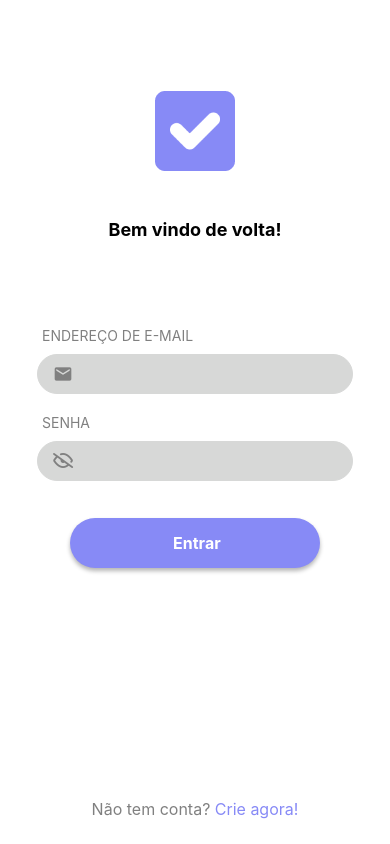
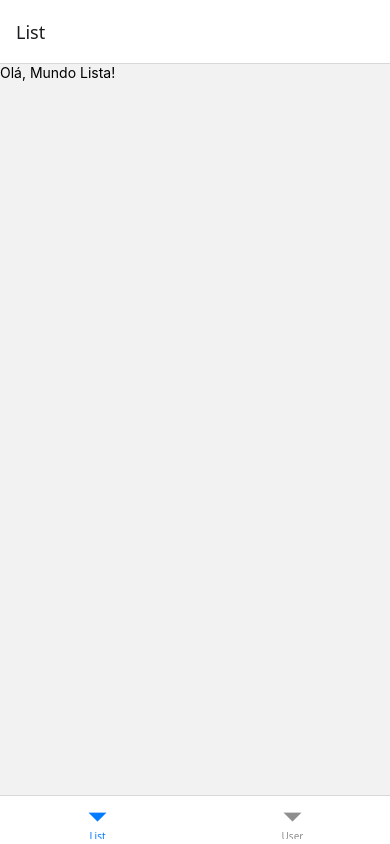
Before and after one commit to Isadora1003/MinhaLista, a React Native app: screen /BottomRoutes in a window 390 px wide. Built offline with nearby package versions, Linux system fonts and the light colour scheme.

Commit message:
Criacao de rotas, paginas novas, baixando extensoes para segunda tela, finalmente fazendo a transição da primeira tela para a segunda

```diff
--- a/App.tsx
+++ b/App.tsx
@@ -1,18 +1,18 @@
-import { StatusBar } from 'expo-status-bar';
-import { StyleSheet, Text, View } from 'react-native';
-import Login from './src/pages/login';
+import './gesture-handler';
+import { StyleSheet } from 'react-native';
+import Routes from './src/routes/index.routes';
+import {NavigationContainer} from '@react-navigation/native'
 
 export default function App() {
   return (
-    <Login />
+    <NavigationContainer>
+      <Routes />
+    </NavigationContainer>
   );
 }
 
 const styles = StyleSheet.create({
   container: {
-    flex: 1,
-    backgroundColor: '#fff',
-    alignItems: 'center',
-    justifyContent: 'center',
-  },
+    flex: 1
+  }
 });
--- /dev/null
+++ b/gesture-handler.native.js
@@ -0,0 +1 @@
+import "react-native-gesture-handler"
--- /dev/null
+++ b/src/pages/list/index.tsx
@@ -0,0 +1,10 @@
+import React from "react";
+import { Text } from "react-native";
+
+export default function List () {
+    return (
+        <Text>
+            Olá, Mundo Lista!
+        </Text>
+    )
+}
--- /dev/null
+++ b/src/pages/list/styles.ts
@@ -0,0 +1,6 @@
+import { StyleSheet, Dimensions } from "react-native";
+import { themas } from "../../global/themes";
+
+export const style = StyleSheet.create ({
+
+})
--- a/src/pages/login/index.tsx
+++ b/src/pages/login/index.tsx
@@ -6,8 +6,13 @@
 import { themas } from "../../global/themes";
 import { Input } from "../../components/input";
 import { Button } from "../../components/Button";
+import {useNavigation, NavigationProp} from '@react-navigation/native'
+import BottomRoutes from "../../routes/bottom.routes";
 
 export default function Login() {
+
+    const navigation = useNavigation<NavigationProp<any>>();
+
     const [email, setEmail] = useState('');
     const [password, setPassword] = useState('');
     const [showPassword, setShowPassword] = useState(true);
@@ -20,6 +25,10 @@
                 return Alert.alert('Atenção', 'Informe os campos obrigatórios!');
             }
 
+            navigation.navigate("BottomRoutes")
+
+            console.log("Logou !!!!!!!!!!!!!!!!!!!!!!!");
+
             setTimeout(() => {
                 if (email == 'isadora@gmail.com' && password == '12345678') {
                     Alert.alert('Logado com sucesso!');
@@ -30,6 +39,8 @@
             }, 3000)
         } catch(error) {
             console.log(error);
+        } finally {
+            setLoading(false);
         }
     }
 
--- /dev/null
+++ b/src/pages/user/index.tsx
@@ -0,0 +1,11 @@
+import React from "react";
+
+import { Text } from "react-native";
+
+export default function User () {
+    return (
+        <Text>
+            Olá, Mundo User!
+        </Text>
+    )
+}
--- /dev/null
+++ b/src/pages/user/styles.ts
@@ -0,0 +1,6 @@
+import { StyleSheet, Dimensions } from "react-native";
+import { themas } from "../../global/themes";
+
+export const style = StyleSheet.create({
+
+})
--- /dev/null
+++ b/src/routes/bottom.routes.tsx
@@ -0,0 +1,14 @@
+import { createBottomTabNavigator } from "@react-navigation/bottom-tabs";
+import List from "../pages/list";
+import User from "../pages/user";
+
+const Tab = createBottomTabNavigator();
+
+export default function BottomRoutes() {
+    return(
+        <Tab.Navigator>
+            <Tab.Screen name="List" component={List} />
+            <Tab.Screen name="User" component={User} />
+        </Tab.Navigator>
+    )
+}
--- /dev/null
+++ b/src/routes/index.routes.tsx
@@ -0,0 +1,15 @@
+import React from "react";
+import { createStackNavigator } from "@react-navigation/stack";
+import Login from "../pages/login";
+import BottomRoutes from "./bottom.routes";
+
+export default function Routes() {
+    const Stack = createStackNavigator()
+
+    return (
+        <Stack.Navigator initialRouteName="Login" screenOptions={{headerShown: false, cardStyle: {backgroundColor: "#FFF"}}}>
+            <Stack.Screen name="Login" component={Login} />
+            <Stack.Screen name="BottomRoutes" component={BottomRoutes} />
+        </Stack.Navigator>
+    )
+}
```
Also changed, not shown: package.json (+5 -2 lines), gesture-handler.js (added), 1 other file (tests, documents, lock files or other folders).
